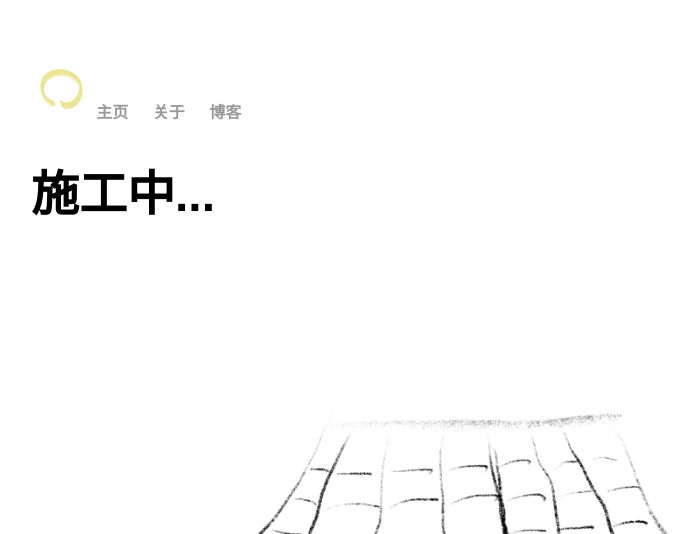
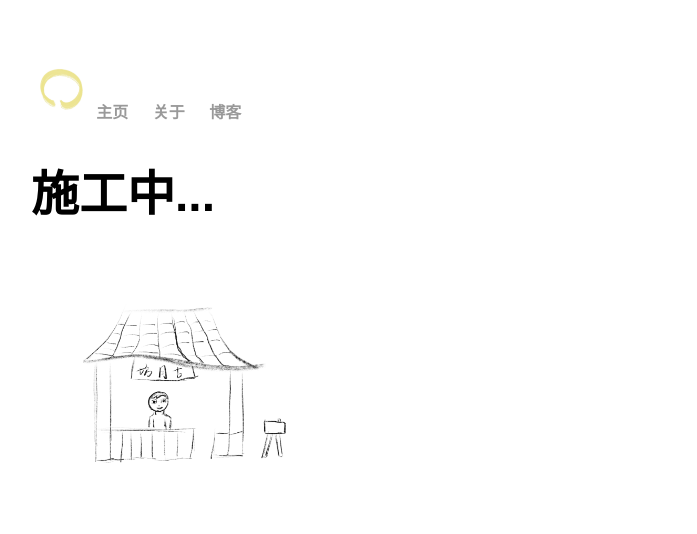
Before and after one commit to huyim/huyim.github.io, a Jekyll site: the page built from index.html, in a window 1280 px wide. Shown: the top 534 px of the page, without its empty margins (161-858 px from the left). Built offline with Jekyll 4.4.1, drawn with Linux system fonts in a browser that asks for light colours; grey boxes are pictures that could not be loaded.

Commit message:
Update main.css

```diff
--- a/css/main.css
+++ b/css/main.css
@@ -48,6 +48,6 @@ img.logo_image {
 }
 
 img.main_image {
-    width: 100%;
+    width: 30%;
     margin: 5px;
 }
```
